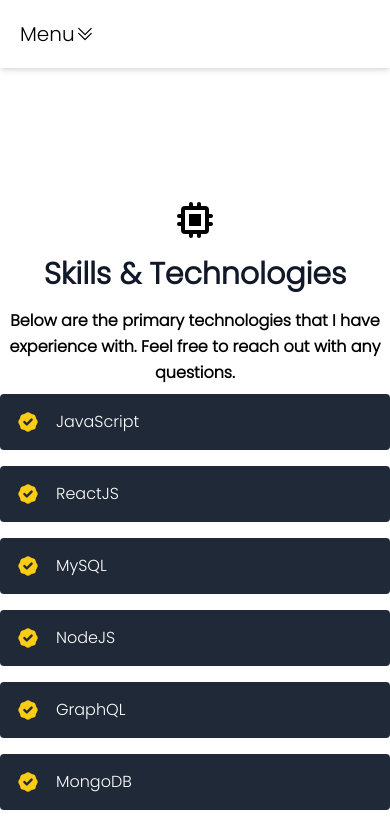
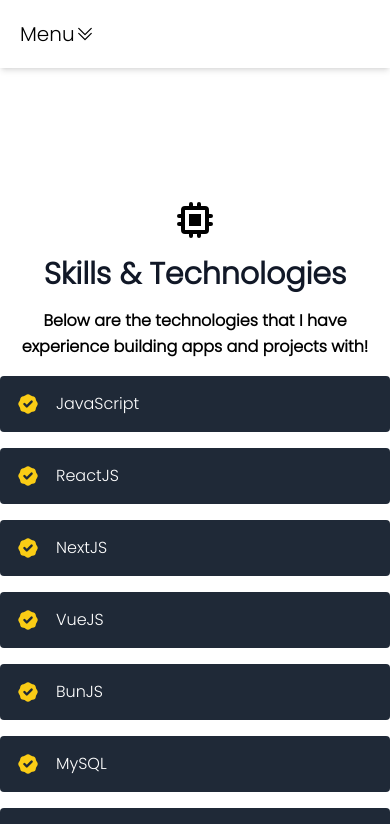
Before and after one commit to croberts27/portfolio, a React (Vite) app: page /skills in a window 390 px wide. Shown: the top 824 px of the page. Built offline with nearby package versions, Linux system fonts and the light colour scheme.

Commit message:
added skills to skills page & made it mobile friendly

```diff
--- a/src/data.jsx
+++ b/src/data.jsx
@@ -54,6 +54,9 @@
 export const skills = [
   "JavaScript",
   "ReactJS",
+  "NextJS",
+  "VueJS",
+  "BunJS",
   "MySQL",
   "NodeJS",
   "GraphQL",
@@ -64,6 +67,7 @@
   "HTML",
   "CSS",
   "ExpressJS",
+  "TailwindCSS",
 ];
 
 export const blogs = [
--- a/src/pages/Skills.jsx
+++ b/src/pages/Skills.jsx
@@ -12,12 +12,11 @@
           <h1 className="sm:text-4xl text-3xl font-semibold title-font text-gray-900 mb-4">
             Skills &amp; Technologies
           </h1>
-          <p className="text-base font-semibold leading-relaxed xl:w-2/4 lg:w-3/4 mx-auto">
-            Below are the primary technologies that I have experience with. Feel
-            free to reach out with any questions.
+          <p className="text-base font-semibold leading-relaxed pb-2 xl:w-2/4 lg:w-3/4 mx-auto">
+            Below are the technologies that I have experience building apps and projects with!
           </p>
         </div>
-        <div className="flex flex-wrap lg:w-4/5 sm:mx-auto sm:mb-2 -mx-2">
+        <div className="flex flex-wrap lg:w-4/5 sm:w-2/3 sm:mx-auto sm:mb-2 -mx-2">
           {skills.map((skill) => (
             <div key={skill} className="p-2 sm:w-1/2 w-full">
               <div className="bg-gray-800 rounded flex p-4 h-full items-center">
```
